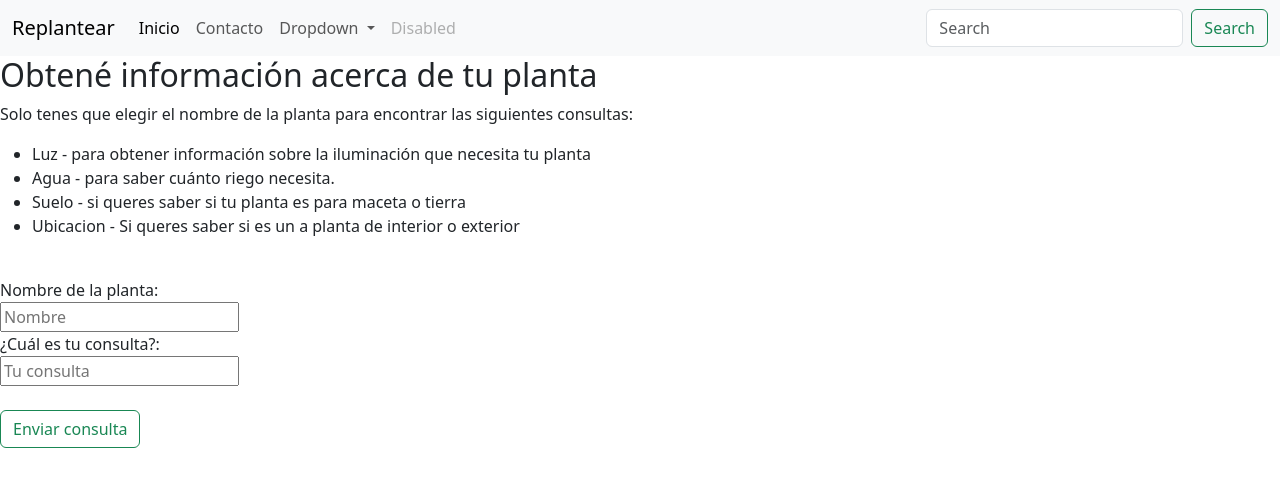
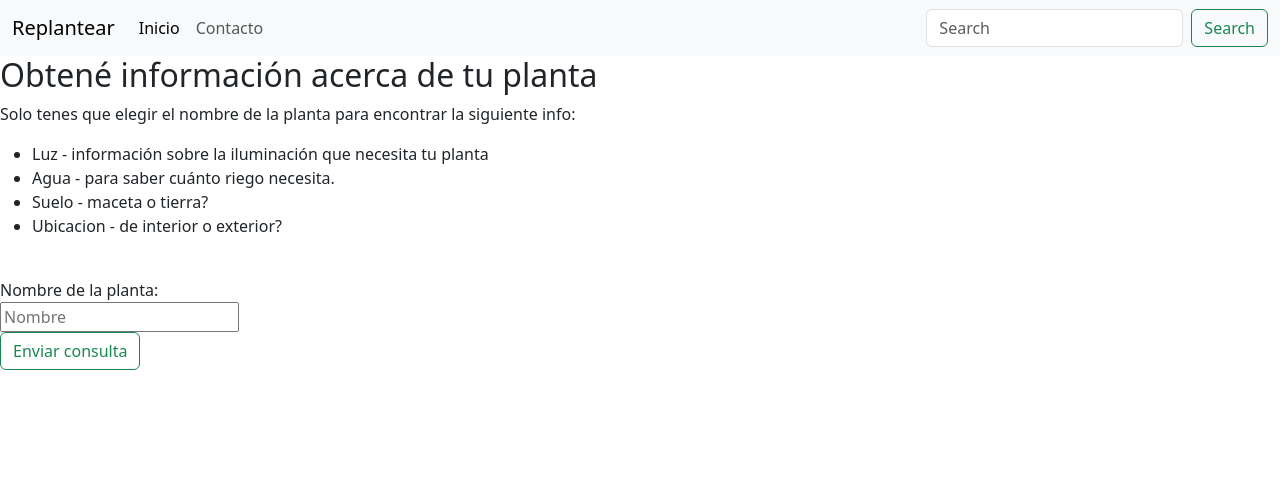
Before and after one commit to PepisMoreno/api-de-prueba-2, a Flask app: page / in a window 1280 px wide. Shown: the top 487 px of the page. Run offline with Flask 3, Linux system fonts and the light colour scheme; some libraries are stand-ins or nearby versions.

Commit message:
arreglar index

```diff
--- a/templates/index.html
+++ b/templates/index.html
@@ -1,8 +1,22 @@
 <!DOCTYPE html>
 <html lang="en">
+
 <head>
-  <meta charset="UTF-8">
-  <meta name="viewport" content="width=device-width, initial-scale=1.0">
+
+    <link rel="stylesheet" href="css/styles.css"> <!--revisar acá cuál es la página de css correspondiente-->
+    <script src="https://kit.fontawesome.com/3b21fc997b.js" crossorigin="anonymous"></script>
+
+    <meta charset="UTF-8">
+    <meta name="viewport" content="width=device-width, initial-scale=1.0">
+
+    <title>RePlantear</title>
+    <link rel="shortcut icon" href="img/favicon.ico">
+
+  </head>
+
+
+
+
   <title>Identificador de Plantas</title>
   <!--CSS Bootstrap-->
   <link rel="stylesheet" href="https://cdn.jsdelivr.net/npm/bootstrap@5.3.2/dist/css/bootstrap.min.css">
@@ -21,20 +35,7 @@
           <li class="nav-item">
             <a class="nav-link" href="#">Contacto</a>
           </li>
-          <li class="nav-item dropdown">
-            <a class="nav-link dropdown-toggle" href="#" role="button" data-bs-toggle="dropdown" aria-expanded="false">
-              Dropdown
-            </a>
-            <ul class="dropdown-menu">
-              <li><a class="dropdown-item" href="#">Action</a></li>
-              <li><a class="dropdown-item" href="#">Another action</a></li>
-              <li><hr class="dropdown-divider"></li>
-              <li><a class="dropdown-item" href="#">Something else here</a></li>
-            </ul>
-          </li>
-          <li class="nav-item">
-            <a class="nav-link disabled" aria-disabled="true">Disabled</a>
-          </li>
+
         </ul>
         <form class="d-flex" role="search">
           <input class="form-control me-2" type="search" placeholder="Search" aria-label="Search">
@@ -46,21 +47,17 @@
 </head>
 <body>
   <h2>Obtené información acerca de tu planta</h2>
-      <p>Solo tenes que elegir el nombre de la planta para encontrar las siguientes consultas: </p>
+      <p>Solo tenes que elegir el nombre de la planta para encontrar la siguiente info: </p>
         <ul>
-          <li>Luz - para obtener información sobre la iluminación que necesita tu planta</li>
+          <li>Luz -  información sobre la iluminación que necesita tu planta</li>
           <li>Agua - para saber cuánto riego necesita.</li>
-          <li>Suelo - si queres saber si tu planta es para maceta o tierra</li>
-          <li>Ubicacion - Si queres saber si es un a planta de interior o exterior</li>
+          <li>Suelo -  maceta o tierra?</li>
+          <li>Ubicacion - de interior o exterior?</li>
         </ul><br>
         <div class="login">
-          <form action="" method="post"> <!--en action hay que poner la ruta de la función "consulta" --ver porque metodo post-->
+          <form action="" method="POST"> <!--en action hay que poner la ruta de la función "consulta" --ver porque metodo post-->
             <label for="inputNombre">Nombre de la planta:</label><br>
             <input type="text" id="inputNombre" name="nombre" placeholder="Nombre" required><br>
-
-            <label for="consulta">¿Cuál es tu consulta?:</label><br>
-            <input type="text" id="consulta"name="consulta" placeholder="Tu consulta" required><br>
-            <br>
             <button type="submit" class="btn btn-outline-success">Enviar consulta</button>
           </form>
         </div>
```
